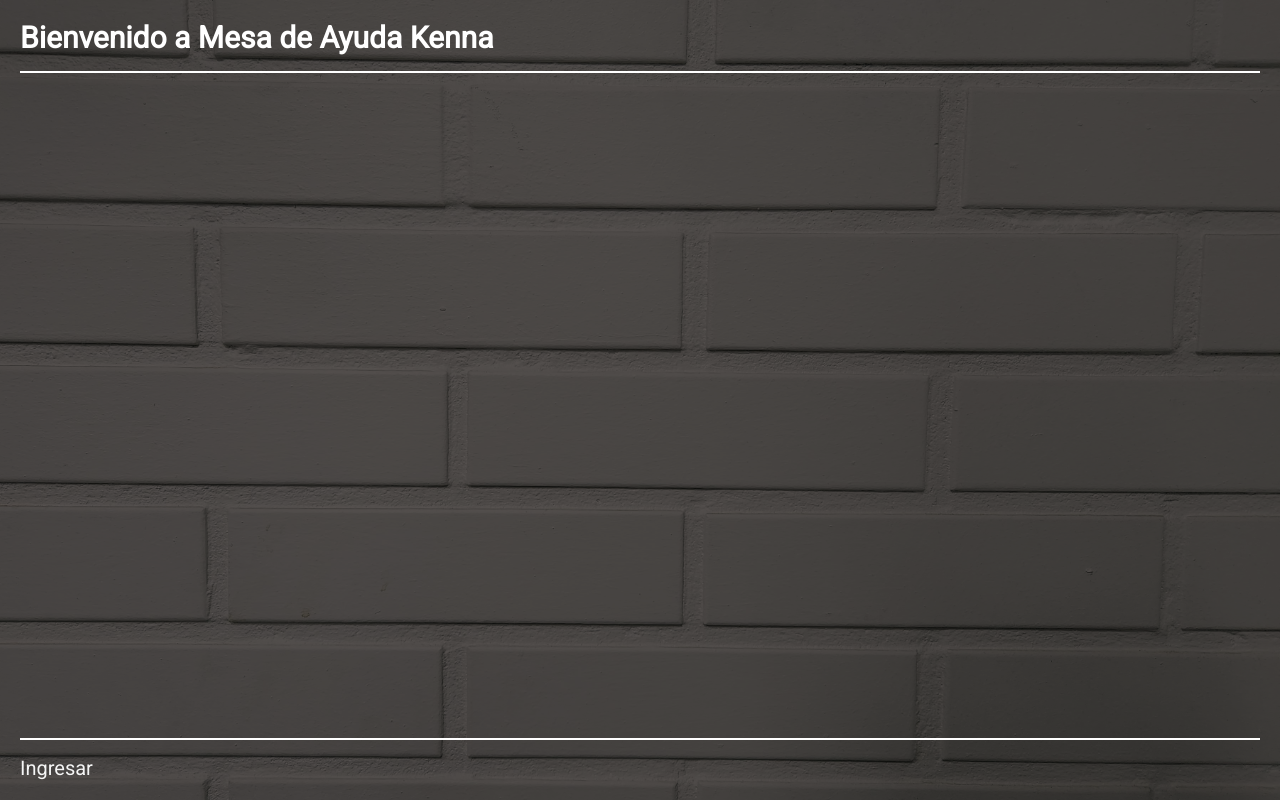
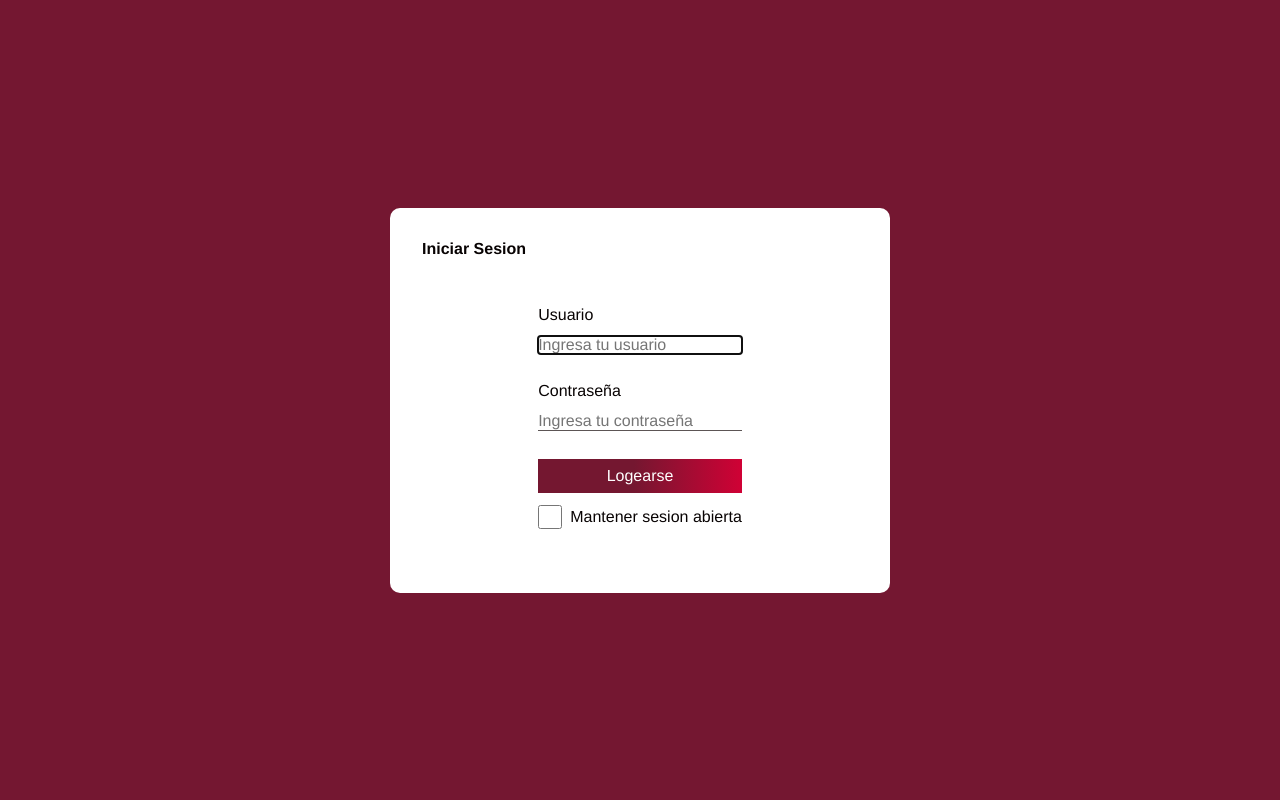
Before and after one commit to wdendugu/Tickets-Webapp, a React (Create React App) app: page / in a window 1280 px wide. Built offline with nearby package versions, Linux system fonts and the light colour scheme.

Commit message:
CSS 1.1 + Login screen

```diff
--- a/public/index.html
+++ b/public/index.html
@@ -24,7 +24,7 @@
       work correctly both with client-side routing and a non-root public URL.
       Learn how to configure a non-root public URL by running `npm run build`.
     -->
-    <title>React App</title>
+    <title>Tickets Mesa de Ayuda</title>
   </head>
   <body>
     <noscript>You need to enable JavaScript to run this app.</noscript>
--- a/src/components/DashHeader.js
+++ b/src/components/DashHeader.js
@@ -48,7 +48,7 @@ const DashHeader = () => {
     if (NOTES_REGEX.test(pathname)) {
         newNoteButton = (
             <button
-                className='icon-button'
+                className='icon-button header-button'
                 title="Nueva Nota"
                 onClick={onNewNoteClicked}
             >
@@ -61,7 +61,7 @@ const DashHeader = () => {
     if (USERS_REGEX.test(pathname)) {
         newUserButton = (
             <button
-                className='icon-button'
+                className='icon-button header-button'
                 title="Nuevo Usuario"
                 onClick={onNewUserClicked}
             >
@@ -75,7 +75,7 @@ const DashHeader = () => {
         if (!USERS_REGEX.test(pathname && pathname.includes("/dash"))) {
             usersButton = (
                 <button
-                    className='icon-button'
+                    className='icon-button header-button'
                     title="Lista de Usuarios"
                     onClick={onUsersClicked}
                 >
@@ -90,7 +90,7 @@ const DashHeader = () => {
         if (!NOTES_REGEX.test(pathname && pathname.includes("/dash"))) {
             notesButton = (
                 <button
-                    className='icon-button'
+                    className='icon-button header-button'
                     title="Notas"
                     onClick={onNotesClicked}
                 >
@@ -102,7 +102,7 @@ const DashHeader = () => {
 
     const logoutButton = (
         <button
-            className="icon-button"
+            className="icon-button header-button"
             title="Logout"
             onClick={sendLogout}
         >
--- a/src/components/Public.js
+++ b/src/components/Public.js
@@ -1,18 +1,11 @@
-import { Link } from "react-router-dom";
-
-import React from 'react'
+import Login from "../features/auth/Login"
 
 const Public = () => {
     const content = (
         <section className="public">
-            <header>
-                <h1>Bienvenido a <span className="nowrap">Mesa de Ayuda Kenna</span></h1>
-            </header>
             <main className="public__main">
+            <Login />
             </main>
-            <footer>
-                <Link to="/login">Ingresar</Link>
-            </footer>
         </section>
 
     )
--- a/src/features/auth/Login.js
+++ b/src/features/auth/Login.js
@@ -63,7 +63,7 @@ function Login() {
   if (isLoading) return <PulseLoader color={"#FFF"}/>
 
   const content = (
-    <section className="public">
+    <section className="public public-login">
       <header>
         <h1>Iniciar Sesion</h1>
       </header>
@@ -72,20 +72,22 @@ function Login() {
         <p ref={errRef} className={errClass} aria-live="assertive">{errMsg}</p>
 
         <form className="form" onSubmit={handleSubmit}>
-          <label htmlFor="username">Usuario:</label>
+          <label htmlFor="username">Usuario</label>
           <input
-            className="form__input"
+            className="form__input__login"
             type="text"
             id="username"
+            placeholder="Ingresa tu usuario"
             ref={userRef}
             value={username}
             onChange={handleUserInput}
             autoComplete="off"
             required
           />
-          <label htmlFor="password">Contraseña:</label>
+          <label htmlFor="password">Contraseña</label>
           <input
-            className="form__input"
+            className="form__input__login"
+            placeholder="Ingresa tu contraseña"
             type="password"
             id="password"
             value={password}
@@ -105,11 +107,7 @@ function Login() {
             Mantener sesion abierta
           </label>
         </form>
-
       </main>
-      <footer>
-        <Link to="/">Home</Link>
-      </footer>
     </section>
   )
 
--- a/src/features/notes/Note.js
+++ b/src/features/notes/Note.js
@@ -16,7 +16,7 @@ const Note = ({ noteId }) => {
     const navigate = useNavigate()
 
     if (note) {
-        const created = new Date (note.createdAt).toLocaleString("es-AR", {day: 'numeric', month:'long'})
+        const created = new Date (note.createdAt).toLocaleString("es-AR", {day: 'numeric', month:'numeric', year:"numeric"})
 
         const updated = new Date (note.updatedAt).toLocaleString("es-AR", {day: 'numeric', month:'long'})
 
@@ -24,14 +24,14 @@ const Note = ({ noteId }) => {
 
         return (
             <tr className="table__row">
-                <td className="table__cell note__title">{note.ticket}</td>
+                <td className="table__cell note__title">{note.title}</td>
+                <td className="table__cell note__title">#{note.ticket}</td>
                 <td className='table__cell note__status'>
                     {note.completed
                         ? <span className='note__status--completed'>Cerrada</span>
                         : <span className='note__status--open'>Abierta</span>
                     }
                 </td>
-                <td className="table__cell note__title">{note.title}</td>
                 <td className="table__cell note__created">{created}</td>
                 <td className="table__cell note__username">{note.username}</td>
                 <td className="table__cell note__username">{note.location}</td>
--- a/src/index.css
+++ b/src/index.css
@@ -5,6 +5,7 @@
   margin: 0;
   padding: 0;
   box-sizing: border-box;
+  font-size: 16px;
 }
 
 /* || VARIABLES */
@@ -12,9 +13,9 @@
 :root {
   /* COLORS */
   --BGCOLOR: #711831;
-  --BGCOLORSOLID: #5c5555;
+  --BGCOLORSOLID: #741731;
   --BORDER-COLOR: #FFF;
-  --COLOR: #FFF;
+  --COLOR: rgb(8, 3, 3);
   --ERROR: firebrick;
   --INACTIVE: lightgray;
   --LINK-COLOR: whitesmoke;
@@ -45,9 +46,10 @@
   white-space: nowrap;
 }
 
-.icon-button {
-  width: 48px;
-  height: 48px;
+.table__button {
+  padding: 0.25em;
+  width: 100%;
+  height: 100%;
   font-size: 2.5rem;
   background-color: transparent;
   border: none;
@@ -68,11 +70,10 @@
 /* || GENERAL STYLES */
 
 body {
-  font-family: 'Roboto', sans-serif;
+  font-family: Helvetica, sans-serif, sans-serif;
   min-height: 100vh;
   background-color: var(--BGCOLORSOLID);
   color: var(--COLOR);
-  background-image: url('../img/background.jpg');
   background-size: cover;
   background-position: top right;
   background-blend-mode: multiply;
@@ -115,16 +116,19 @@ a:focus-visible {
 }
 
 .public {
+  display: flex;
   padding: 1em;
-  flex-grow: 1;
+  align-self: center;
+  margin-top: 5rem;
 }
 
 .public__main,
 .login {
   flex-grow: 1;
-  border-top: 2px solid var(--BORDER-COLOR);
-  border-bottom: 2px solid var(--BORDER-COLOR);
+  margin: 1em;
   padding: 1em 0;
+  align-self: center;
+  justify-self: center;
 }
 
 .public__addr {
@@ -201,16 +205,15 @@ tr {
   font-size: 1rem;
   width: 100%;
   display: grid;
-  grid-template-columns: 1fr 1fr 1fr 1fr;
+  grid-template-columns: 3fr 1fr 1fr 1fr ;
   color: var(--TABLE-COLOR);
   gap: 0.1em;
 }
 
-.table__button {
-  padding: 0.25em;
-  font-size: 1.5rem;
-  color: var(--TABLE-COLOR);
+.table--users{
+  grid-template-columns: 2fr 2fr 2fr 0.2fr;
 }
+
 
 .table__thead {
   position: sticky;
@@ -353,7 +356,7 @@ tr {
   }
 
   .dash-header {
-    padding: 0.5em 1em;
+    padding: 1rem;
   }
 
   .dash-container {
@@ -362,10 +365,11 @@ tr {
 
   .table {
     font-size: 1.5rem;
+    padding: 0 1.5rem 0 1rem
   }
 
   .table--notes {
-    grid-template-columns: 0.3fr 0.3fr repeat(3, 1fr) 0.5fr 0.3fr;
+    grid-template-columns: 1fr 0.2fr repeat(3, 0.4fr) 0.5fr 0.1fr;
   }
 
   .note__created,
@@ -377,4 +381,127 @@ tr {
   .form__action-buttons {
     position: static;
   }
+
+  .dash-header__container--small {
+    max-width: 100%;
+  }
 }
+
+
+/* Revisar */
+
+.public-login {
+  width: 500px;
+  background: #fff;
+  border-radius: 10px;
+  overflow: hidden;
+  padding: 2rem;
+}
+
+.form__input__login {
+  border: 0;
+  border-bottom: #5c5555 1px solid;
+  margin-top: 0;
+  margin-bottom: 1rem;
+
+}
+
+.form__input__login[type=text]:focus {
+  border: 0;
+}
+
+.form__submit-button {
+  background: linear-gradient(90deg, rgba(116,23,48,1) 0%, rgba(116,23,48,1) 47%, rgba(208,1,53,1) 100%);
+  border-radius: 0;
+  border: 0;
+  color: #FFF;
+}
+
+.form__checkbox {
+  accent-color: #000;
+}
+
+.dash-header {
+  background: linear-gradient(90deg, rgba(116,23,48,1) 0%, rgba(116,23,48,1) 47%, rgba(208,1,53,1) 100%);
+}
+.dash-footer {
+  background: linear-gradient(90deg, rgba(116,23,48,1) 0%, rgba(116,23,48,1) 47%, rgba(208,1,53,1) 100%);
+}
+
+.dash-container {
+  background: rgb(172,172,175);
+  background: linear-gradient(131deg, rgba(172,172,175,1) 0%, rgba(201,201,204,1) 35%, rgba(255,255,255,1) 100%);
+}
+
+.dash-header__title {
+  font-size: 2rem;
+}
+
+.icon-button {
+  color:rgba(0,0,0,0.70);
+  display: flex;
+  align-items: center;
+  font-size: 1.7rem;
+  border-radius: 15%;
+  background-color: rgb(223, 216, 216);
+}
+
+.icon-button:hover {
+  background-color: #711831;
+  color: #FFF;
+}
+
+.dash-header__nav{
+  gap: 1rem;
+}
+
+.table__cell {
+  background-color: inherit;
+  border: 0;
+}
+
+.note__status--open {
+  background-color: #F00;
+  color: #FFF;
+  border-radius: 10%;
+  padding: 0 1rem 0 1rem;
+}
+
+.note__status--completed {
+  background-color: rgb(44, 128, 78);
+  color: #FFF;
+  border-radius: 10%;
+  padding: 0 1rem 0 1rem;
+}
+
+.table__th{
+  background-color: inherit;
+  padding-bottom: 1rem;
+  border: 0;
+}
+
+.table__cell{
+  height: 70%;
+  width: 103%;
+  border-bottom: 2px solid rgb(137, 136, 136);
+}
+
+.dash-footer {
+  color: #fff;
+}
+
+.header-button,
+.dash-footer__button {
+  padding: 0.5rem;
+  border: 0
+}
+
+.dash-footer__button{
+  background-color: transparent;
+  color: #FFF;
+}
+
+.dash-footer__button:hover{
+  background-color: rgb(223, 216, 216);
+  color: black;
+}
```
Also changed, not shown: public/logo192.png (deleted), public/logo512.png (deleted).
